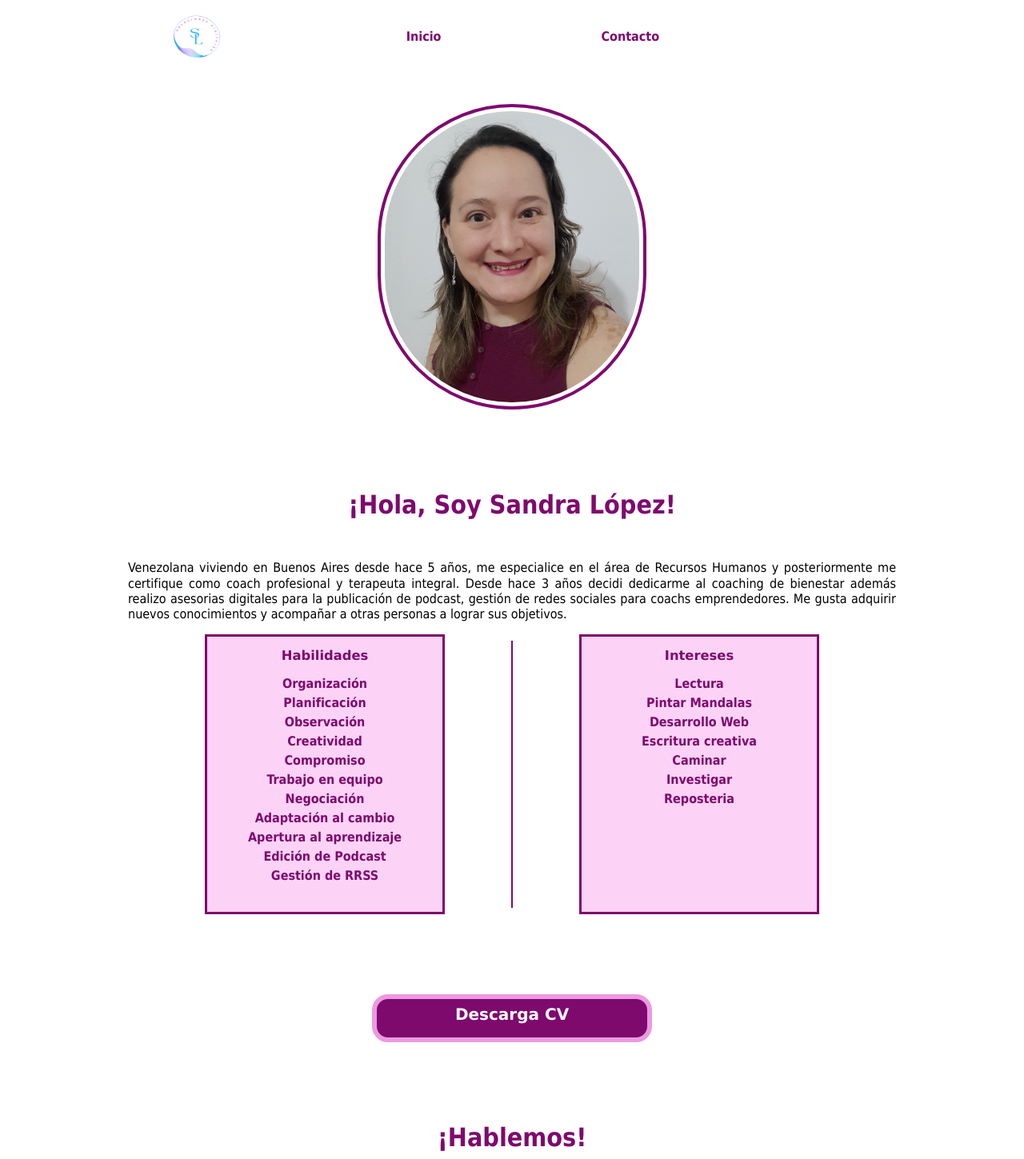
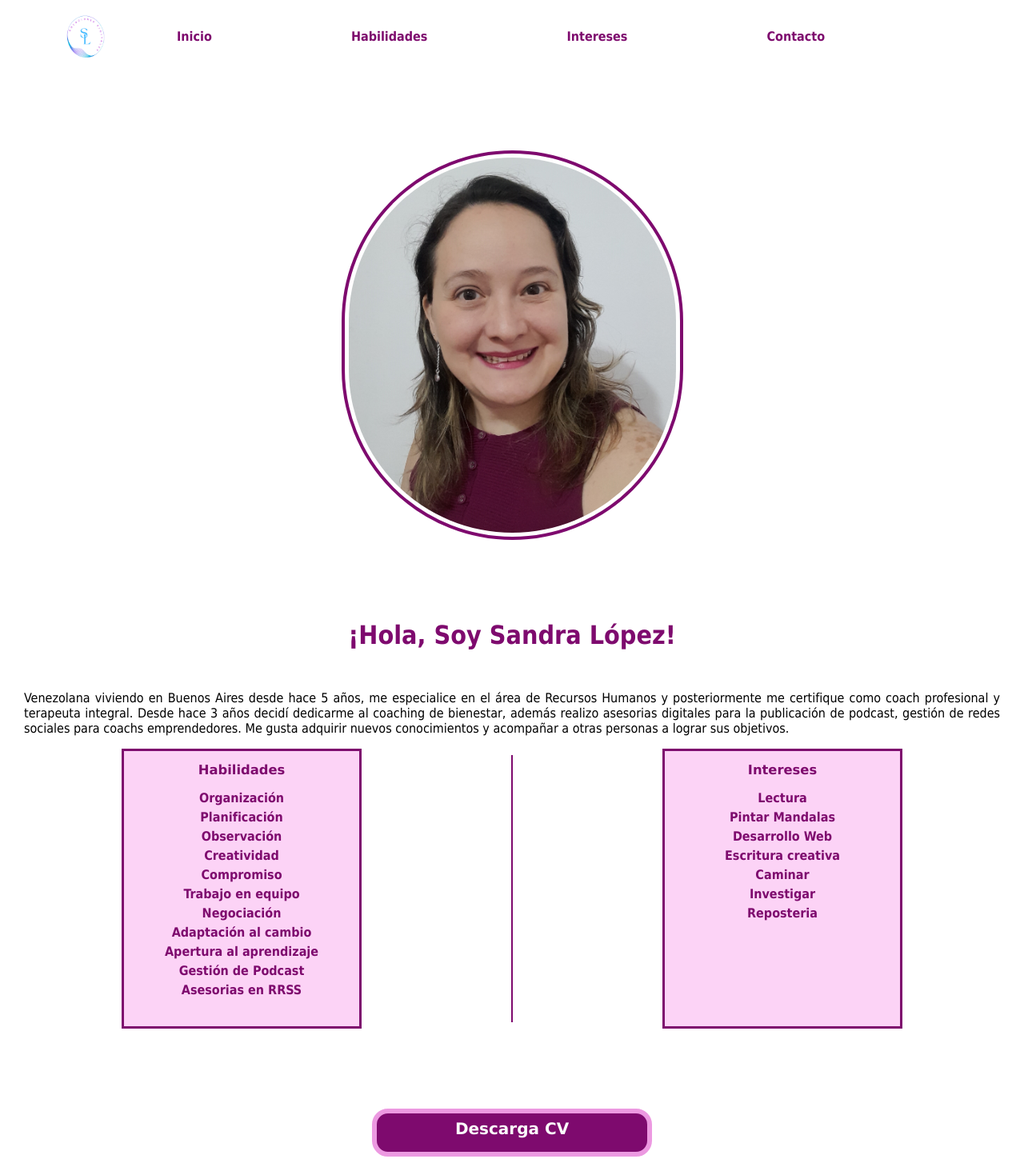
Before and after one commit to Sanmarilopaj/proyecto2-cod-latam, a plain HTML site: page index.html in a window 1280 px wide. Shown: the top 1449 px of the page at 80% size. Drawn offline with Linux system fonts and the light colour scheme.

Commit message:
actualizar renposive

```diff
--- a/css/styles.css
+++ b/css/styles.css
@@ -13,13 +13,6 @@ body{
     display: block;
     margin: 10px;
 }
-.contenedor{
-    width: 80%;
-    min-width: 100vh;
-    max-width: 1000px;
-    margin: 0 auto;
-    overflow: hidden;
-}
 @media screen and (max-width:800px){
     main{
         width: 100%;
@@ -29,6 +22,43 @@ body{
     .contenedor{
         width: 100%;
     }
+}
+.contenedor{
+    width: 80%;
+    min-width: 100vh;
+    max-width: 1000px;
+    margin: 0 auto;
+    overflow: hidden;
+}
+.contenedor{
+    max-width: 1200px;
+    width: 90%;
+    margin: auto;
+}
+.navbar{
+    position: fixed;
+    width: 100%;
+    color: #ec99e1;
+}
+.navbar-contenedor{
+    display: flex;
+    justify-content: space-between;
+    align-items: center;
+    height: 58px;
+}
+.menu-items{
+    display: flex;
+}
+.menu-items li{
+    list-style-type:none;
+    margin-left: 1.5rem;
+}
+.menu-items li a{
+    text-decoration: none;
+    color: #7e0a6e;
+}
+.menu-items a:hover{
+    color: #ec99e1;
 }
 /* Reset */
 *{
@@ -206,14 +236,14 @@ main{
 .imagen{
     display: flex;
     border: 4px solid #7e0a6e;
-    border-radius: 3000px;
-    margin: 100px auto;
+    border-radius: 2000px;
+    margin: 80px auto;
     padding: 5px;
     width: 35%;
     height: auto;
 }
 footer{
-    background: #7e0a6e; color: #fbfbfb;
+    background: #ec99e1; color: #7e0a6e;
     text-align:center;
     max-width: 100%;
     display: flex;
@@ -225,6 +255,14 @@ footer{
 }
 
 /*nuevo css*/
+@media screen and (max-width: 980px){
+    body{
+        width: 90%;
+    }
+    header{
+        width: 90%;
+    }
+}
 @media (min-width: 1024px) {
     h1{
         text-align: center; color: #7e0a6e;
--- a/index.html
+++ b/index.html
@@ -11,15 +11,18 @@
     <link rel="stylesheet" href="css/styles.css">
 </head>
 <body>
-    <div class="contenedor">
+    <nav>
+    <div class="navbar-contenedor contenedor">
     <header>
-        <img src="img/logo.png" width="100" alt="logo personal">
-        <nav>
-            <ul>
+        <img src="img/logo.png" width="80" alt="logo personal">
+            <ul class="menu-items">
             <li><a href="#inicio">Inicio</a></li>
+            <li><a href="#habilidades">Habilidades</a></li>
+            <li><a href="#intereses">Intereses</a></li>
             <li><a href="#Contacto">Contacto</a></li>
             </ul>
-        </nav>
+    </div>
+    </nav>
     </header>
     <main>
         <div id="inicio">
@@ -35,7 +38,7 @@
                 Venezolana viviendo en Buenos Aires desde hace 5 años,
                 me especialice en el área de Recursos Humanos y posteriormente
                 me certifique como coach profesional y terapeuta integral.
-                Desde hace 3 años decidi dedicarme al coaching de bienestar
+                Desde hace 3 años decidí dedicarme al coaching de bienestar,
                 además realizo asesorias digitales para la publicación de podcast,
                 gestión de redes sociales para coachs emprendedores.
                 Me gusta adquirir nuevos conocimientos y acompañar a otras personas
@@ -43,6 +46,7 @@
             </p>
           </div>
         <section class="flex-container">
+        <div id="habilidades">
         <div id="contenidos1"; class="caja1">
         <h3>Habilidades</h3>
         <ol>
@@ -55,11 +59,13 @@
         <li>Negociación</li>
         <li>Adaptación al cambio</li>
         <li>Apertura al aprendizaje</li>
-        <li>Edición de Podcast</li>
-        <li>Gestión de RRSS</li>
+        <li>Gestión de Podcast</li>
+        <li>Asesorias en RRSS</li>
         </ol>
         </div>
+        </div>
         <hr>
+        <div id="intereses">
         <div id="contenidos2"; class="caja2">
         <h3>Intereses</h3>
         <ol>
@@ -72,9 +78,12 @@
         <li>Reposteria</li>
         </ol>
         </div>
+        </div>
         </section>
-          <section class="caja">
+        <section class="caja">
+            <div>
             <a href="CV.pdf" target="_blank"><h6>Descarga CV</h6></a>
+            </div>
           </section>
         <div>
             <h1>¡Hablemos!</h1>
```
Also changed, not shown: 1 other file.
